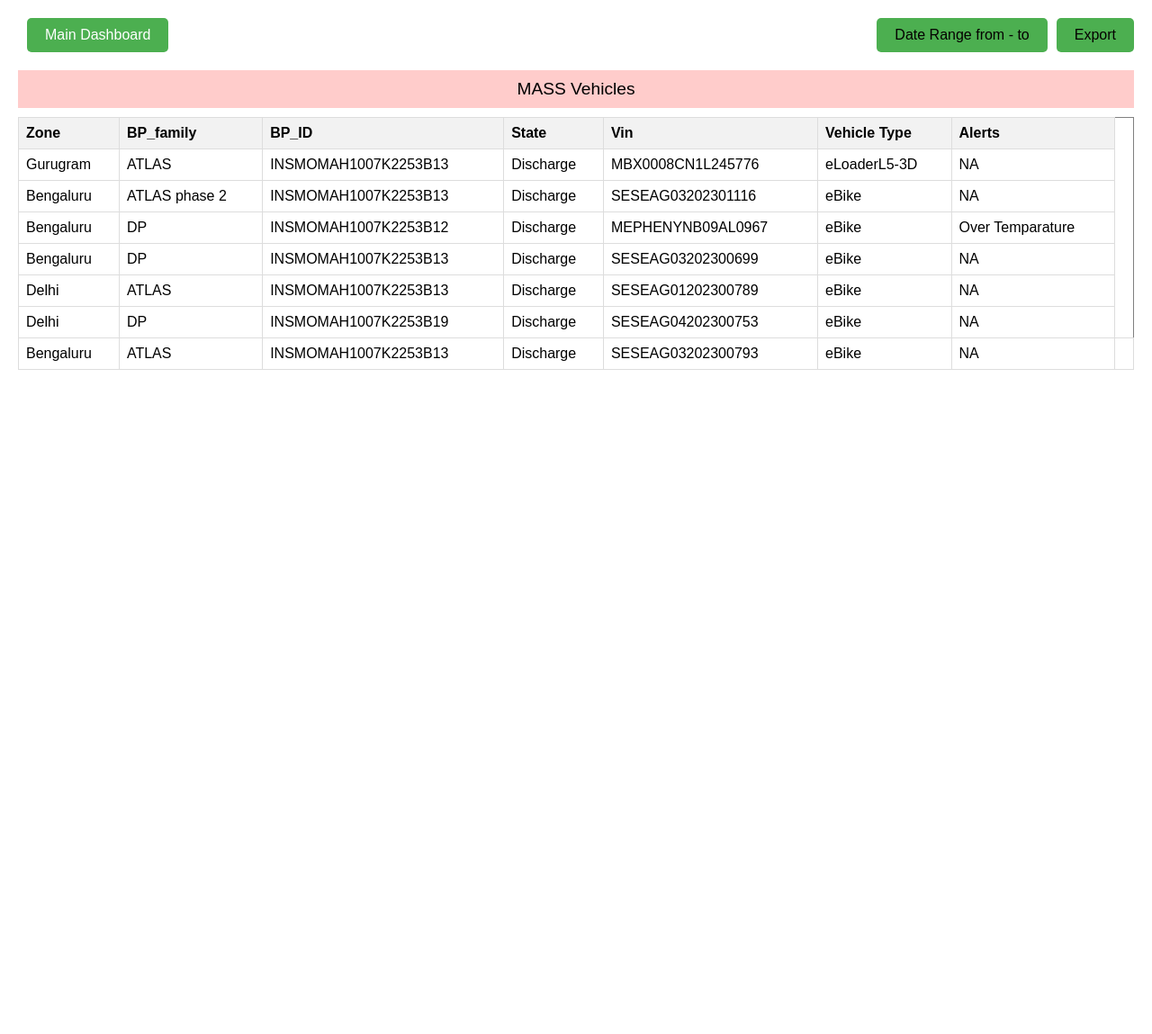
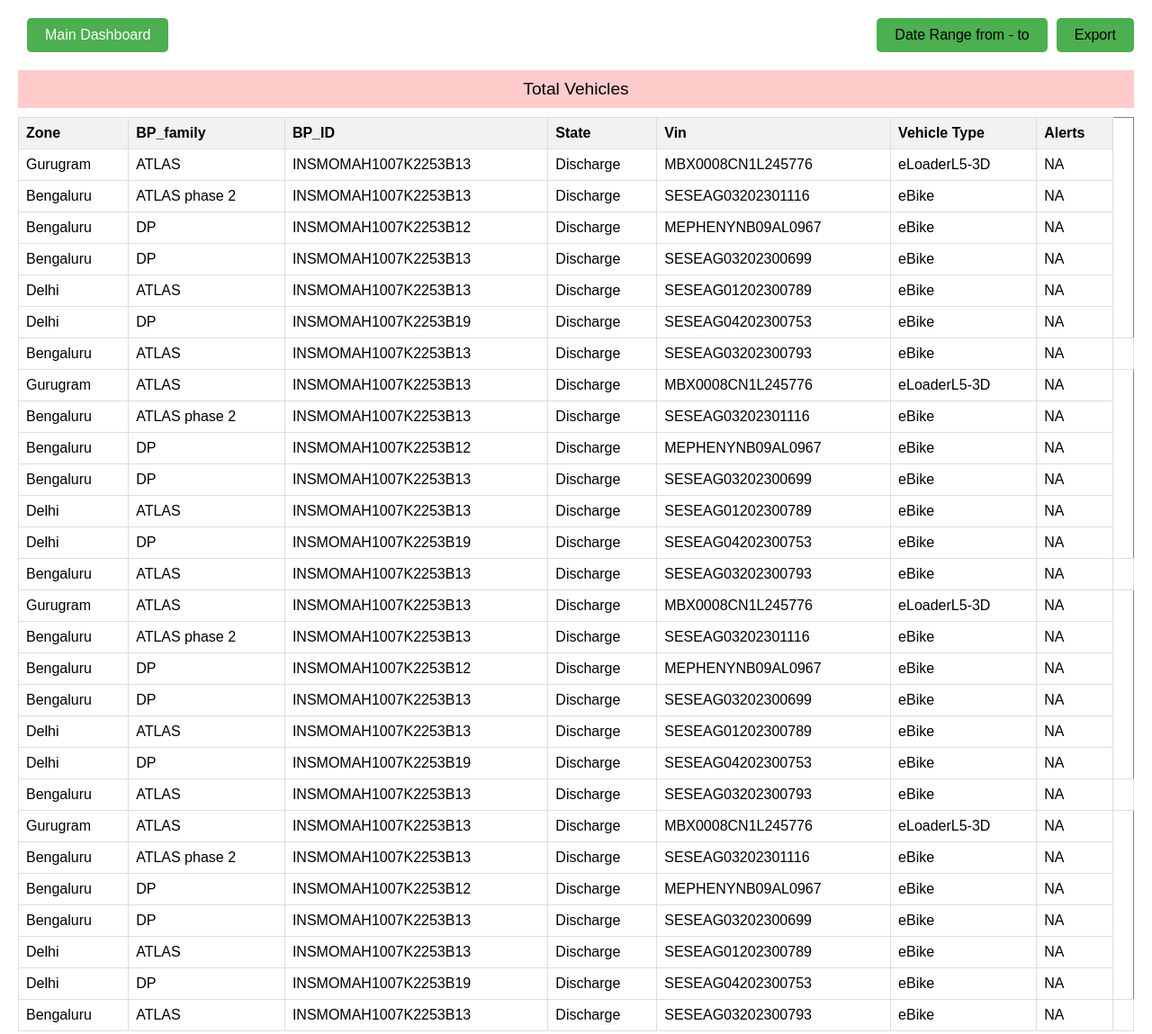
Before and after one commit to kgnaveen61/vehicledashboard, a plain HTML site: page Vehicledeployedmass.html in a window 1280 px wide. Shown: the whole page at 90% size. Before the commit the page ends 800 px from the top, so only its background shows below. Drawn offline with Linux system fonts and the light colour scheme.

Commit message:
Update Vehicledeployedmass.html

```diff
--- a/Vehicledeployedmass.html
+++ b/Vehicledeployedmass.html
@@ -89,7 +89,7 @@
     </div>
 </div>
 
-<div class="section-title title-on">MASS Vehicles </div>
+<div class="section-title title-on">Total Vehicles </div>
 <table border="1">
     <thead>
       <tr>
@@ -132,7 +132,227 @@
         <td>Discharge</td>
         <td>MEPHENYNB09AL0967</td>
         <td>eBike</td>
-        <td>Over Temparature</td>
+        <td>NA</td>
+      </tr>
+      <tr>
+
+        <td>Bengaluru</td>
+        <td>DP</td>
+        <td>INSMOMAH1007K2253B13</td>
+        <td>Discharge</td>
+        <td>SESEAG03202300699</td>
+        <td>eBike</td>
+        <td>NA</td>
+
+      </tr>
+      <tr>
+
+        <td>Delhi</td>
+        <td>ATLAS</td>
+        <td>INSMOMAH1007K2253B13</td>
+        <td>Discharge</td>
+        <td>SESEAG01202300789</td>
+        <td>eBike</td>
+        <td>NA</td>
+      </tr>
+      <tr>
+
+        <td>Delhi</td>
+        <td>DP</td>
+        <td>INSMOMAH1007K2253B19</td>
+        <td>Discharge</td>
+        <td>SESEAG04202300753</td>
+        <td>eBike</td>
+        <td>NA</td>
+
+      </tr>
+      <tr>
+
+        <td>Bengaluru</td>
+        <td>ATLAS</td>
+        <td>INSMOMAH1007K2253B13</td>
+        <td>Discharge</td>
+        <td>SESEAG03202300793</td>
+        <td>eBike</td>
+        <td>NA</td>
+
+        <td></td>
+      </tr>
+
+        <tr>
+
+        <td>Gurugram</td>
+        <td>ATLAS</td>
+        <td>INSMOMAH1007K2253B13</td>
+        <td>Discharge</td>
+        <td>MBX0008CN1L245776</td>
+        <td>eLoaderL5-3D</td>
+        <td>NA</td>
+
+      </tr>
+      <tr>
+        <td>Bengaluru</td>
+        <td>ATLAS phase 2</td>
+        <td>INSMOMAH1007K2253B13</td>
+        <td>Discharge</td>
+        <td>SESEAG03202301116</td>
+        <td>eBike</td>
+        <td>NA</td>
+      </tr>
+      <tr>
+        <td>Bengaluru</td>
+        <td>DP</td>
+        <td>INSMOMAH1007K2253B12</td>
+        <td>Discharge</td>
+        <td>MEPHENYNB09AL0967</td>
+        <td>eBike</td>
+        <td>NA</td>
+      </tr>
+      <tr>
+
+        <td>Bengaluru</td>
+        <td>DP</td>
+        <td>INSMOMAH1007K2253B13</td>
+        <td>Discharge</td>
+        <td>SESEAG03202300699</td>
+        <td>eBike</td>
+        <td>NA</td>
+
+      </tr>
+      <tr>
+
+        <td>Delhi</td>
+        <td>ATLAS</td>
+        <td>INSMOMAH1007K2253B13</td>
+        <td>Discharge</td>
+        <td>SESEAG01202300789</td>
+        <td>eBike</td>
+        <td>NA</td>
+      </tr>
+      <tr>
+
+        <td>Delhi</td>
+        <td>DP</td>
+        <td>INSMOMAH1007K2253B19</td>
+        <td>Discharge</td>
+        <td>SESEAG04202300753</td>
+        <td>eBike</td>
+        <td>NA</td>
+
+      </tr>
+      <tr>
+
+        <td>Bengaluru</td>
+        <td>ATLAS</td>
+        <td>INSMOMAH1007K2253B13</td>
+        <td>Discharge</td>
+        <td>SESEAG03202300793</td>
+        <td>eBike</td>
+        <td>NA</td>
+
+        <td></td>
+      </tr>
+        <tr>
+
+        <td>Gurugram</td>
+        <td>ATLAS</td>
+        <td>INSMOMAH1007K2253B13</td>
+        <td>Discharge</td>
+        <td>MBX0008CN1L245776</td>
+        <td>eLoaderL5-3D</td>
+        <td>NA</td>
+
+      </tr>
+      <tr>
+        <td>Bengaluru</td>
+        <td>ATLAS phase 2</td>
+        <td>INSMOMAH1007K2253B13</td>
+        <td>Discharge</td>
+        <td>SESEAG03202301116</td>
+        <td>eBike</td>
+        <td>NA</td>
+      </tr>
+      <tr>
+        <td>Bengaluru</td>
+        <td>DP</td>
+        <td>INSMOMAH1007K2253B12</td>
+        <td>Discharge</td>
+        <td>MEPHENYNB09AL0967</td>
+        <td>eBike</td>
+        <td>NA</td>
+      </tr>
+      <tr>
+
+        <td>Bengaluru</td>
+        <td>DP</td>
+        <td>INSMOMAH1007K2253B13</td>
+        <td>Discharge</td>
+        <td>SESEAG03202300699</td>
+        <td>eBike</td>
+        <td>NA</td>
+
+      </tr>
+      <tr>
+
+        <td>Delhi</td>
+        <td>ATLAS</td>
+        <td>INSMOMAH1007K2253B13</td>
+        <td>Discharge</td>
+        <td>SESEAG01202300789</td>
+        <td>eBike</td>
+        <td>NA</td>
+      </tr>
+      <tr>
+
+        <td>Delhi</td>
+        <td>DP</td>
+        <td>INSMOMAH1007K2253B19</td>
+        <td>Discharge</td>
+        <td>SESEAG04202300753</td>
+        <td>eBike</td>
+        <td>NA</td>
+
+      </tr>
+      <tr>
+
+        <td>Bengaluru</td>
+        <td>ATLAS</td>
+        <td>INSMOMAH1007K2253B13</td>
+        <td>Discharge</td>
+        <td>SESEAG03202300793</td>
+        <td>eBike</td>
+        <td>NA</td>
+
+        <td></td>
+      </tr>
+        <tr>
+
+        <td>Gurugram</td>
+        <td>ATLAS</td>
+        <td>INSMOMAH1007K2253B13</td>
+        <td>Discharge</td>
+        <td>MBX0008CN1L245776</td>
+        <td>eLoaderL5-3D</td>
+        <td>NA</td>
+
+      </tr>
+      <tr>
+        <td>Bengaluru</td>
+        <td>ATLAS phase 2</td>
+        <td>INSMOMAH1007K2253B13</td>
+        <td>Discharge</td>
+        <td>SESEAG03202301116</td>
+        <td>eBike</td>
+        <td>NA</td>
+      </tr>
+      <tr>
+        <td>Bengaluru</td>
+        <td>DP</td>
+        <td>INSMOMAH1007K2253B12</td>
+        <td>Discharge</td>
+        <td>MEPHENYNB09AL0967</td>
+        <td>eBike</td>
+        <td>NA</td>
       </tr>
       <tr>
 
```
